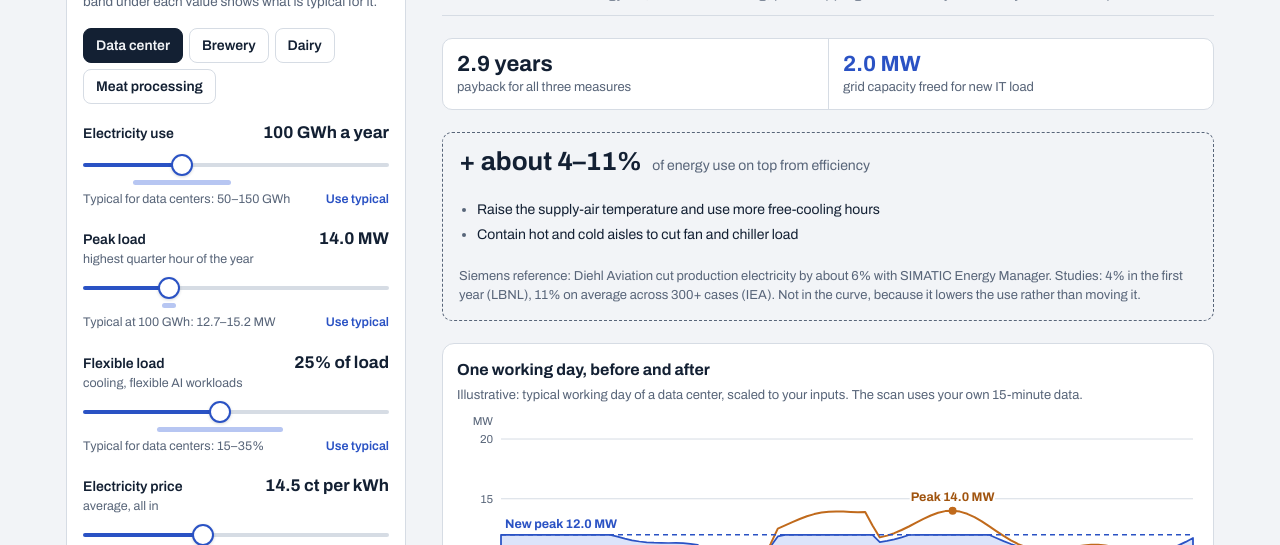
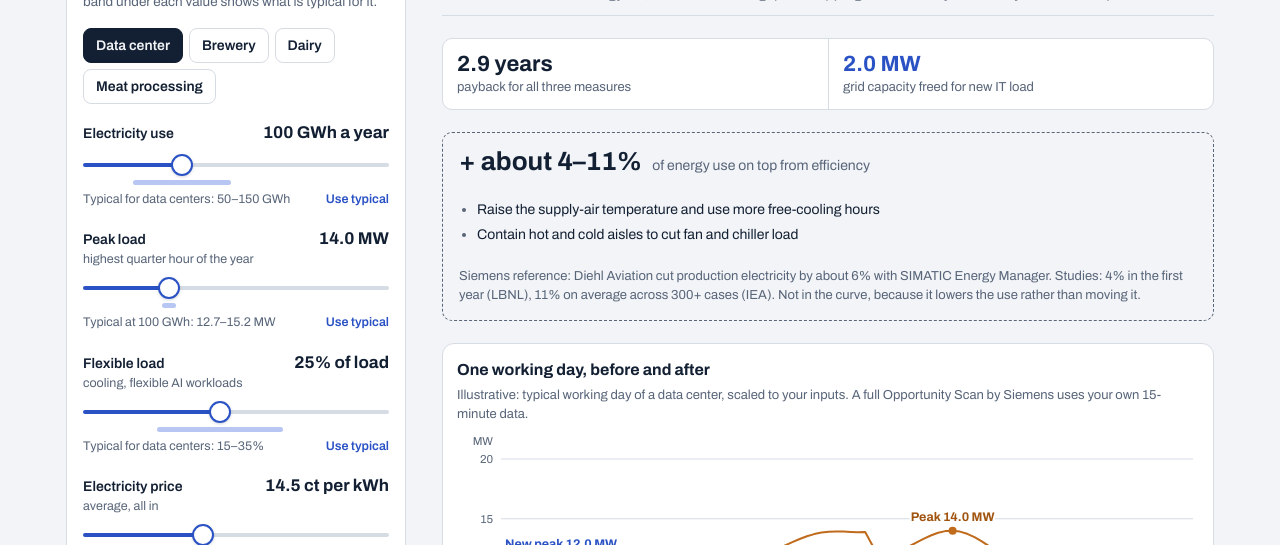
Before and after one commit to LaurensDo/Siemens-case-energyscan, a plain HTML site: page index.html in a window 1280 px wide. Shown: the part 255-800 px from the top of the page. Drawn offline with Linux system fonts and the light colour scheme.

Commit message:
Say that a full Opportunity Scan by Siemens uses the customer's own 15-minute data
Co-Authored-By: Claude Opus 5.5 <noreply@anthropic.com>
Claude-Session: https://claude.ai/code/session_01Uj37NpBQWKu2pa8JnGMuUR

```diff
--- a/index.html
+++ b/index.html
@@ -356,7 +356,7 @@ footer { font-size: 12.5px; color: var(--muted); border-top: 1px solid var(--lin
     </section>
 
     <figure class="curve">
-      <figcaption><span class="ttl">One working day, before and after</span><span class="src" id="curve-src">Illustrative: typical working day of a dairy, scaled to your inputs. The scan uses your own 15-minute data.</span></figcaption>
+      <figcaption><span class="ttl">One working day, before and after</span><span class="src" id="curve-src">Illustrative: typical working day of a dairy, scaled to your inputs. A full Opportunity Scan by Siemens uses your own 15-minute data.</span></figcaption>
       <svg id="chart" viewBox="0 0 640 270" role="img" aria-label="Load curve of one working day before and after the measures"></svg>
       <div class="legend">
         <span><i class="sw" aria-hidden="true"></i>Today</span>
@@ -842,7 +842,7 @@ footer { font-size: 12.5px; color: var(--muted); border-top: 1px solid var(--lin
     if (raised) el("warn").textContent = "Raised to " + i.peak.toFixed(1) + " MW: " + i.gwh + plus("gwh") +
       " GWh a year means an average load of " + (i.gwh * 1000 / 8760).toFixed(1) + " MW, and a " + ARCH[arch].label + " needs at least this peak.";
     el("lg-after").hidden = c.over; el("lg-cap").hidden = c.over; el("lg-avg").hidden = !c.over;
-    el("curve-src").textContent = "Illustrative: typical working day of a " + ARCH[arch].label + ", scaled to your inputs. The scan uses your own 15-minute data.";
+    el("curve-src").textContent = "Illustrative: typical working day of a " + ARCH[arch].label + ", scaled to your inputs. A full Opportunity Scan by Siemens uses your own 15-minute data.";
     el("r-save").textContent = eurRange(r.save);
     el("r-unit").textContent = "savings a year at this " + unit + " from flexibility";
     el("r-sub").textContent = pctRange(r.share) + " of a " + eur(r.bill) + " energy bill, from load shifting, peak capping and a battery. Efficiency comes on top.";
```
